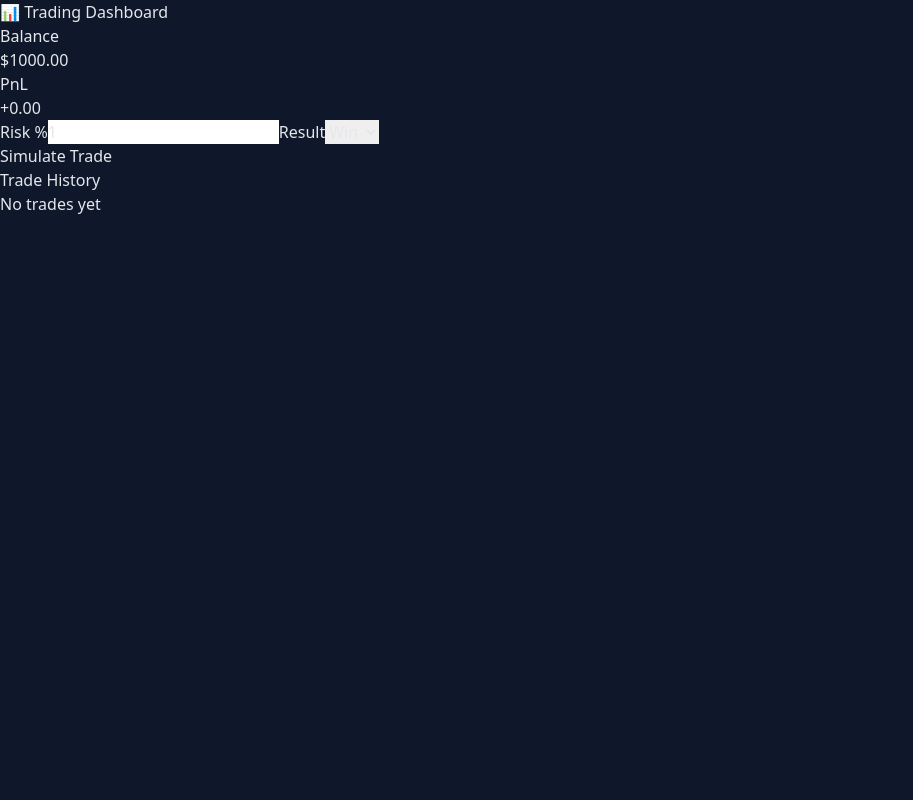
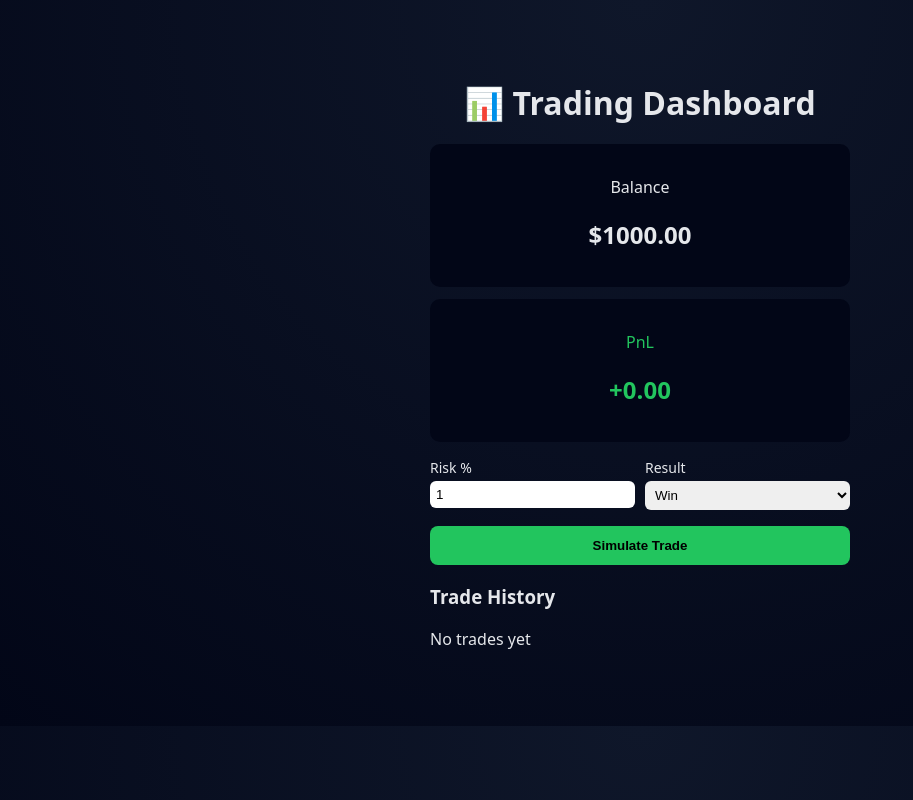
Before and after one commit to demigod18021008/trading-risk-app, a Next.js app: page / in a window 1280 px wide. Shown: the whole page, without its empty margins (0-913 px from the left). Built offline with nearby package versions, Linux system fonts and the light colour scheme.

Commit message:
Add files via upload

```diff
--- a/src/app/globals.css
+++ b/src/app/globals.css
@@ -1,11 +1,80 @@
-@tailwind base;
-@tailwind components;
-@tailwind utilities;
+body {
+  background: radial-gradient(circle at top, #0f172a, #020617);
+  color: #e5e7eb;
+  font-family: system-ui, sans-serif;
+}
 
-html, body {
-  padding: 0;
-  margin: 0;
-  background-color: #0f172a;
-  color: #e5e7eb;
-  font-family: system-ui, -apple-system, BlinkMacSystemFont;
+.container {
+  max-width: 420px;
+  margin: 40px auto;
+  padding: 20px;
 }
+
+h1 {
+  text-align: center;
+  margin-bottom: 20px;
+}
+
+.card {
+  background: #020617;
+  padding: 16px;
+  border-radius: 10px;
+  margin-bottom: 12px;
+  text-align: center;
+}
+
+.controls {
+  display: flex;
+  gap: 10px;
+  margin: 16px 0;
+}
+
+.controls label {
+  flex: 1;
+  display: flex;
+  flex-direction: column;
+  font-size: 14px;
+}
+
+input, select {
+  padding: 6px;
+  border-radius: 6px;
+  border: none;
+  margin-top: 4px;
+}
+
+button {
+  width: 100%;
+  padding: 12px;
+  background: #22c55e;
+  color: black;
+  border: none;
+  border-radius: 8px;
+  font-weight: bold;
+}
+
+button:disabled {
+  opacity: 0.6;
+}
+
+.history {
+  margin-top: 24px;
+}
+
+.trade {
+  display: grid;
+  grid-template-columns: repeat(4, 1fr);
+  background: #020617;
+  padding: 10px;
+  border-radius: 8px;
+  margin-bottom: 6px;
+  font-size: 13px;
+}
+
+.green {
+  color: #22c55e;
+}
+
+.red {
+  color: #ef4444;
+}
```
